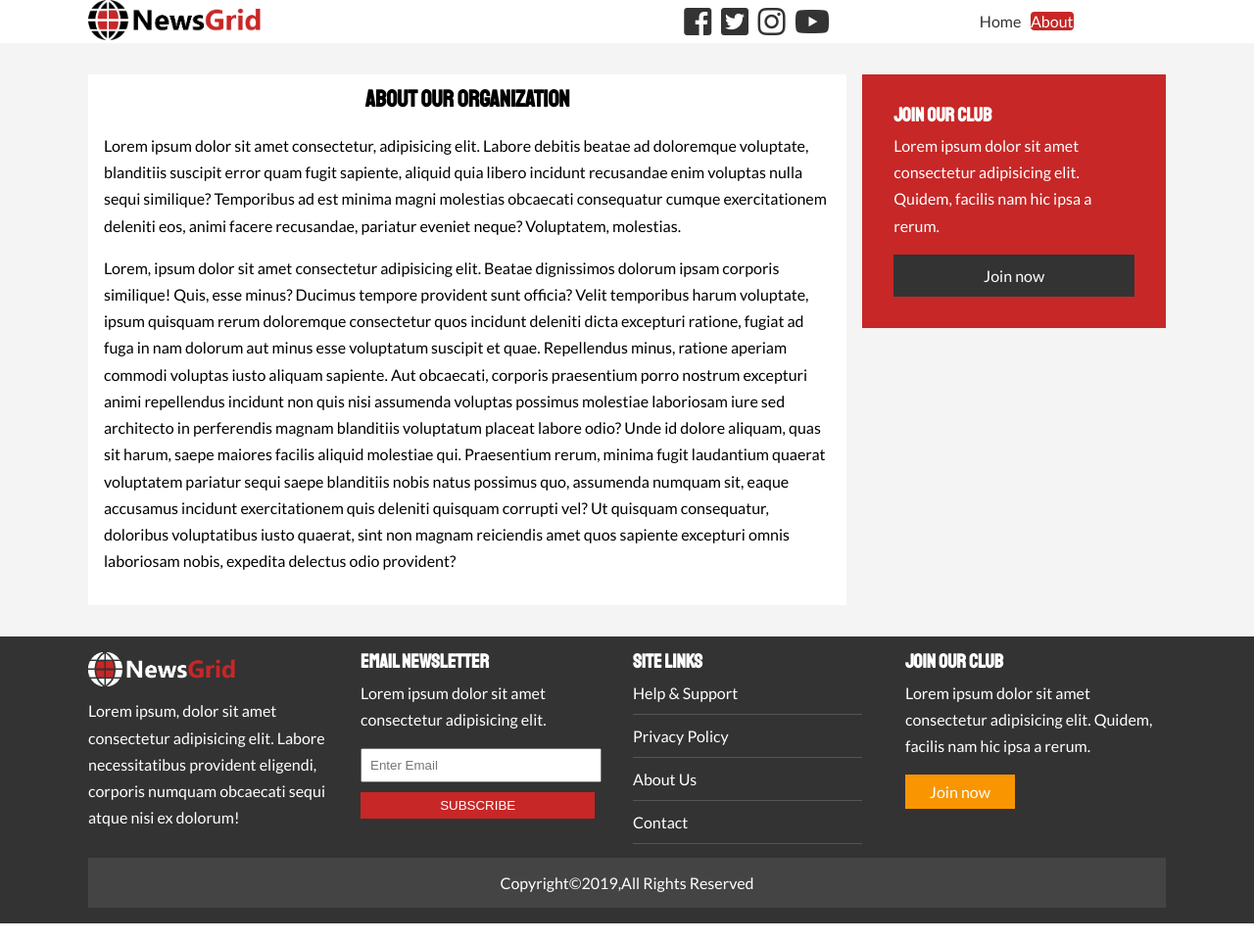
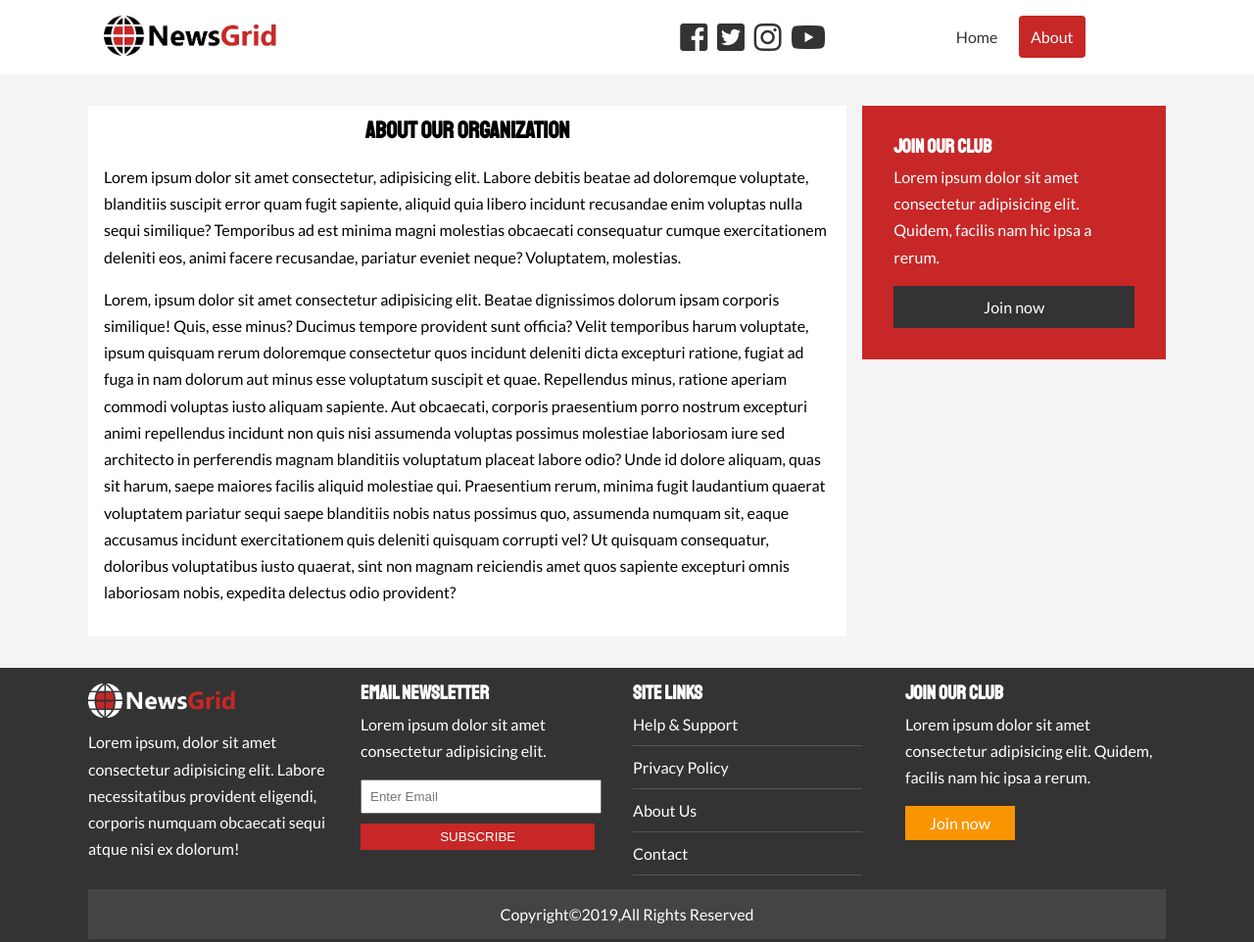
Before and after one commit to Dexter-99/NewsGrid-Website, a plain HTML site: page about.html in a window 1280 px wide. Shown: the whole page at 98% size. Drawn offline with Linux system fonts and the light colour scheme.

Commit message:
Fixed the navbar

```diff
--- a/about.html
+++ b/about.html
@@ -17,7 +17,7 @@
 <body>
   <nav id="navbar">
     <div class="container">
-      <div id="content-1">
+      <div id="content-1" class="padding-py">
         <div id="nav-logo">
           <img src="./img/logo.png" alt="logo">
         </div>
@@ -28,8 +28,8 @@
           <a href="https://www.youtube.com" target="_blank"><i class="fab fa-2x  fa-youtube logo"></i></a>
         </div>
         <div id="page-link" class="link">
-            <a  href="./index.html">Home</a>
-            <a class="current" href="#about">About</a>
+            <a class="padding-sc" href="./index.html">Home</a>
+            <a class="current padding-sc" href="#about">About</a>
           </ul>
         </div>
       </div>
--- a/css/mobile.css
+++ b/css/mobile.css
@@ -7,7 +7,7 @@
 #navbar #content-1 #nav-logo {
   text-align: center;
 }
-#showcase-container {
+.showcase-container {
   grid-template-columns: 1fr;
 }
 #news-content {
--- a/css/style.css
+++ b/css/style.css
@@ -132,7 +132,7 @@ a {
 }
 #showcase-content h1 {
   font-family: "Staatliches", cursive;
-  margin-top: 0.75rem;
+  margin: 0.75rem 0px 0px;
   font-size: 32px;
 }
 #showcase-content a {
```
